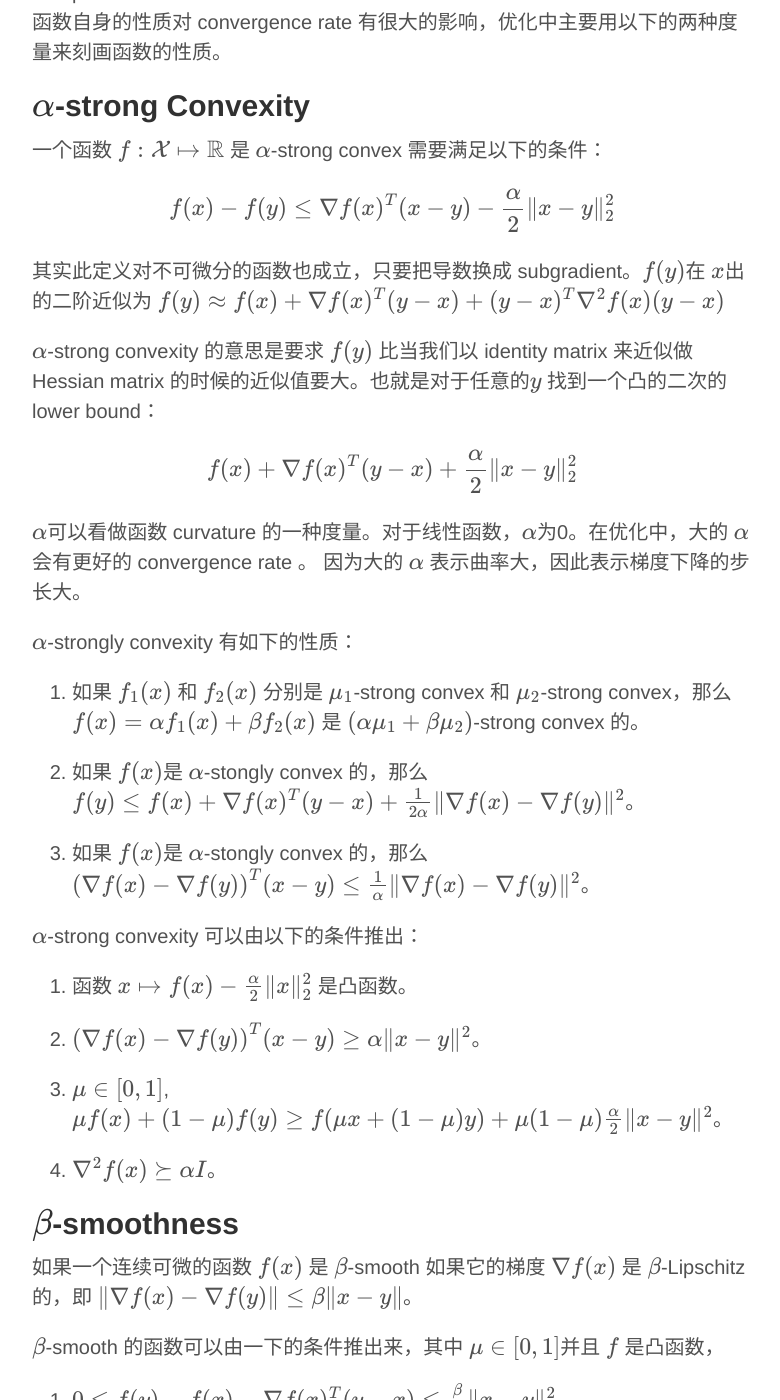
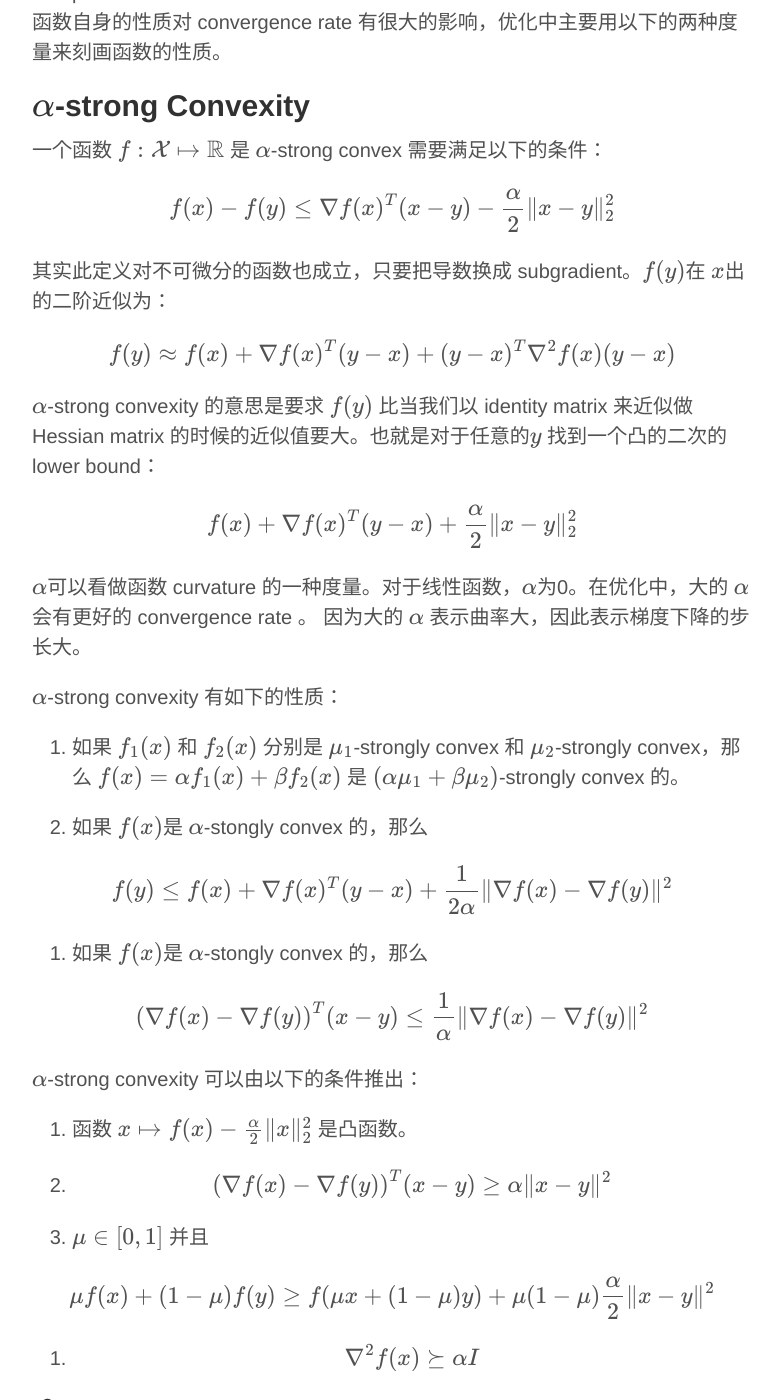
Before and after one commit to bjsc/cswhjiang.github.io, a Jekyll site: the page built from _posts/2015-04-08-strong-convexity-and-smoothness.md, in a window 1280 px wide and 1400 px high, scrolled down 214 px. Shown: the whole window, without its empty margins (248-1028 px from the left). Built offline with Jekyll 4.4.1, drawn with Linux system fonts in a browser that asks for light colours; formulas are drawn with MathJax 3; comment, search, counter and statistics services are not loaded.

Commit message:
convexity and smoothness

```diff
--- a/_posts/2015-04-08-strong-convexity-and-smoothness.md
+++ b/_posts/2015-04-08-strong-convexity-and-smoothness.md
@@ -12,7 +12,8 @@ comments: True
 
 $$ f(x) - f(y) \leq \nabla f(x)^T(x-y) - \frac{\alpha}{2}\|x-y\|_2^2$$
 
-其实此定义对不可微分的函数也成立，只要把导数换成 subgradient。$$f(y) $$在 $$ x$$出的二阶近似为
+其实此定义对不可微分的函数也成立，只要把导数换成 subgradient。$$f(y) $$在 $$ x$$出的二阶近似为：
+
 $$ f(y) \approx f(x) + \nabla f(x)^T(y-x) + (y-x)^T\nabla^2f(x)(y-x)$$
 
 $$ \alpha$$-strong convexity 的意思是要求 $$f(y)$$ 比当我们以 identity matrix 来近似做 Hessian matrix 的时候的近似值要大。也就是对于任意的$$y$$ 找到一个凸的二次的lower bound：
@@ -22,23 +23,29 @@ $$ f(x)  + \nabla f(x)^T(y-x) + \frac{\alpha}{2}\|x-y\|_2^2 $$
 $$\alpha$$可以看做函数 curvature 的一种度量。对于线性函数，$$\alpha$$为0。在优化中，大的 $$ \alpha$$会有更好的 convergence rate 。 因为大的 $$ \alpha$$ 表示曲率大，因此表示梯度下降的步长大。
 
 
-$$\alpha$$-strongly convexity 有如下的性质：
+$$\alpha$$-strong convexity 有如下的性质：
 
-1. 如果 $$ f_1(x)$$ 和 $$ f_2(x)$$ 分别是 $$ \mu_{1}$$-strong convex 和 $$ \mu_{2}$$-strong convex，那么 $$ f(x) = \alpha f_1(x) + \beta f_2(x)$$ 是 $$ (\alpha \mu_1 + \beta \mu_2)$$-strong convex 的。
+1. 如果 $$ f_1(x)$$ 和 $$ f_2(x)$$ 分别是 $$ \mu_{1}$$-strongly convex 和 $$ \mu_{2}$$-strongly convex，那么 $$ f(x) = \alpha f_1(x) + \beta f_2(x)$$ 是 $$ (\alpha \mu_1 + \beta \mu_2)$$-strongly convex 的。
 
-2. 如果 $$ f(x) $$是 $$ \alpha$$-stongly convex 的，那么 $$ f(y) \leq f(x) + \nabla f(x)^T(y-x) + \frac{1}{2\alpha} \|\nabla f(x) - \nabla f(y)\|^2 $$。
+2. 如果 $$ f(x) $$是 $$ \alpha$$-stongly convex 的，那么
 
-3. 如果 $$ f(x) $$是 $$ \alpha$$-stongly convex 的，那么 $$\left(\nabla f(x) - \nabla f(y)\right)^T(x-y) \leq \frac{1}{\alpha} \|\nabla f(x) - \nabla f(y)\|^2$$。
+$$ f(y) \leq f(x) + \nabla f(x)^T(y-x) + \frac{1}{2\alpha} \|\nabla f(x) - \nabla f(y)\|^2 $$
+
+3. 如果 $$ f(x) $$是 $$ \alpha$$-stongly convex 的，那么
+
+$$\left(\nabla f(x) - \nabla f(y)\right)^T(x-y) \leq \frac{1}{\alpha} \|\nabla f(x) - \nabla f(y)\|^2$$
 
 $$\alpha$$-strong convexity 可以由以下的条件推出：
 
 1. 函数 $$ x \mapsto f(x) - \frac{\alpha}{2}\|x\|_2^2$$  是凸函数。
 
-2. $$ \left(\nabla f(x) - \nabla f(y)\right)^T(x-y) \geq \alpha \|x-y\|^2 $$。
+2. $$ \left(\nabla f(x) - \nabla f(y)\right)^T(x-y) \geq \alpha \|x-y\|^2 $$
 
-3. $$ \mu \in [0,1]$$, $$ \mu f(x) + (1-\mu) f(y) \geq f(\mu x + (1-\mu)y) + \mu (1-\mu) \frac{\alpha}{2} \|x-y\|^2$$。
+3. $$ \mu \in [0,1]$$ 并且
 
-4. $$\nabla^2 f(x) \succeq \alpha I$$。
+ $$ \mu f(x) + (1-\mu) f(y) \geq f(\mu x + (1-\mu)y) + \mu (1-\mu) \frac{\alpha}{2} \|x-y\|^2$$
+
+4. $$\nabla^2 f(x) \succeq \alpha I$$
 
 
 ## $$ \beta$$-smoothness
```
